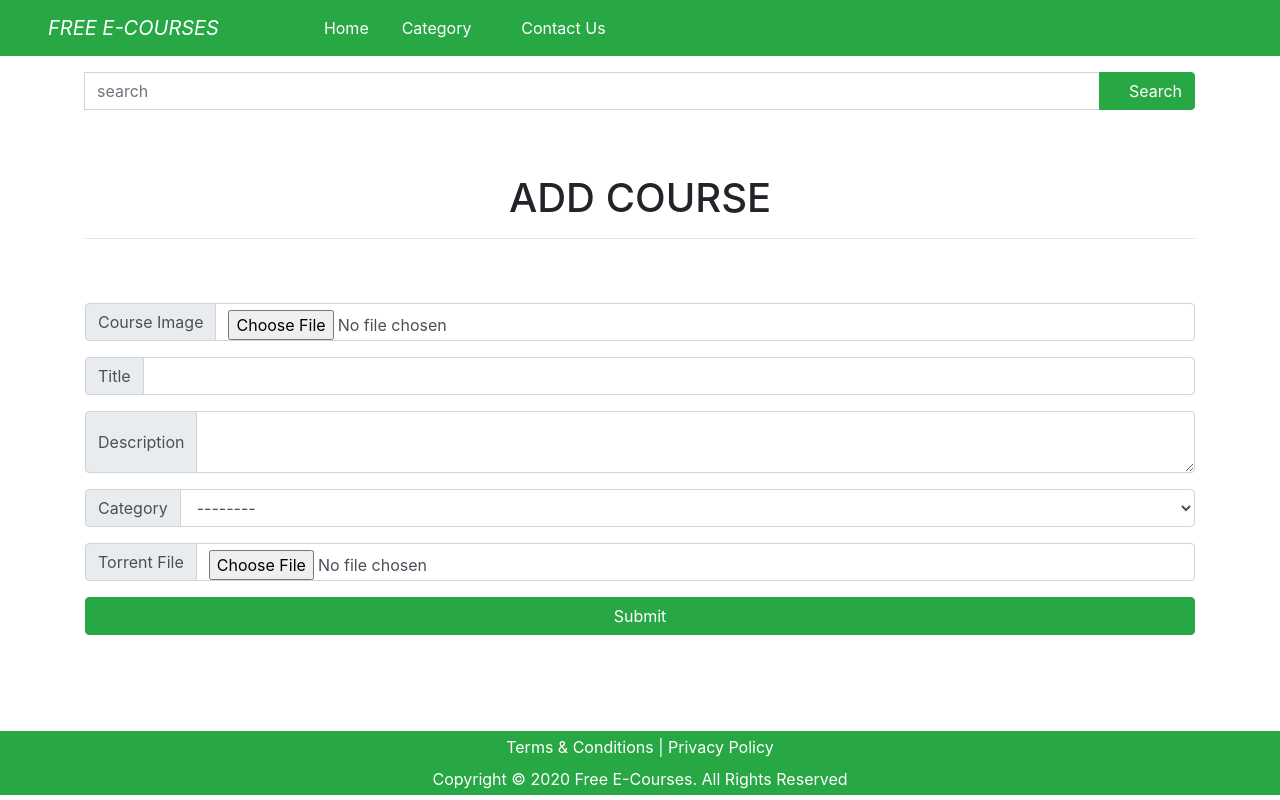
After one commit to danielafriyie/free_e_courses, a Django app: page /add-course/ in a window 1280 px wide. The commit adds this page. Run offline with Django 3.2, Linux system fonts and the light colour scheme; the visitor is signed in with stand-in values (Sample User, id 1); data that the repository does not hold is empty; some libraries are stand-ins or nearby versions; some web fonts are replaced.

Commit message:
added binary field

```diff
--- a/courses/models.py
+++ b/courses/models.py
@@ -15,11 +15,14 @@ course_category = [
 
 class ECourses(models.Model):
     image = models.ImageField(upload_to='pictures/courses/%Y/%m/%d/', blank=True, null=True)
+    image_binary = models.BinaryField(blank=True, null=True, editable=True)
+    image_link = models.CharField(max_length=255, blank=True, null=True)
     title = models.CharField(max_length=255)
     description = models.TextField()
     category = models.CharField(max_length=50, choices=course_category)
     torrent_file = models.FileField(upload_to='torrent/%Y/%m/%d/', blank=True, null=True)
     torrent_link = models.CharField(max_length=255, blank=True, null=True)
+    torrent_binary = models.BinaryField(blank=True, null=True, editable=True)
     date = models.DateTimeField()
 
     def __str__(self):
--- /dev/null
+++ b/courses/signals.py
@@ -0,0 +1,4 @@
+from django.db.models.signals import post_save
+from django.dispatch import receiver
+
+from .models import ECourses
--- /dev/null
+++ b/courses/templates/courses/add_course.html
@@ -0,0 +1,79 @@
+{% extends 'base.html' %}
+{% block title %} Add Course | Free E-Courses {% endblock title %}
+
+{% block content %}
+    <section id="add-course" class="py-5">
+        <div class="container">
+            <div class="row">
+                <div class="col">
+                    <h1 class="text-uppercase text-center">add course</h1>
+                    <hr>
+                </div>
+            </div>
+            {% include 'partials/_alert.html' %}
+            <div class="row py-5">
+                <div class="col">
+                    <div>
+                        <form action="{% url 'courses:add_course' %}" method="post" enctype="multipart/form-data">
+                            {% csrf_token %}
+                            <div class="input-group mb-3">
+                                <div class="input-group-prepend">
+                                    <label for="image" class="input-group-text">
+                                        Course Image
+                                    </label>
+                                </div>
+                                <input type="file" id="image" name="image" class="form-control" required>
+                            </div>
+                            <div class="input-group mb-3">
+                                <div class="input-group-prepend">
+                                    <label for="title" class="input-group-text">
+                                        Title
+                                    </label>
+                                </div>
+                                <input type="text" id="title" name="title" class="form-control" required>
+                            </div>
+                            <div class="input-group mb-3">
+                                <div class="input-group-prepend">
+                                    <label for="desc" class="input-group-text">
+                                        Description
+                                    </label>
+                                </div>
+                                <textarea id="desc" name="desc" class="form-control" required></textarea>
+                            </div>
+                            <div class="input-group mb-3">
+                                <div class="input-group-prepend">
+                                    <label for="cat" class="input-group-text">
+                                        Category
+                                    </label>
+                                </div>
+                                <select type="file" id="cat" name="cat" class="form-control" required>
+                                    <option value="">--------</option>
+                                    <option value="Academics">Academics</option>
+                                    <option value="Business">Business</option>
+                                    <option value="Design">Design</option>
+                                    <option value="Development">Development</option>
+                                    <option value="Health & Fitness">Health & Fitness</option>
+                                    <option value="IT & Software">IT & Software</option>
+                                    <option value="Marketing">Marketing</option>
+                                    <option value="Music">Music</option>
+                                    <option value="Office Productivity">Office Productivity</option>
+                                </select>
+                            </div>
+                            <div class="input-group mb-3">
+                                <div class="input-group-prepend">
+                                    <label for="torrent" class="input-group-text">
+                                        Torrent File
+                                    </label>
+                                </div>
+                                <input type="file" id="torrent" name="torrent" class="form-control" required>
+                            </div>
+                            <div>
+                                <input type="submit" value="Submit" class="btn btn-success btn-block">
+                            </div>
+                        </form>
+                    </div>
+                </div>
+            </div>
+        </div>
+    </section>
+{% endblock content %}
--- a/courses/urls.py
+++ b/courses/urls.py
@@ -9,5 +9,6 @@ urlpatterns = [
     path('category/', views.category_filter, name='category'),
     path('contact/', views.contact, name='contact'),
     path('terms/', views.terms_condition, name='terms_condition'),
-    path('privacy/', views.privacy, name='privacy')
+    path('privacy/', views.privacy, name='privacy'),
+    path('add-course/', views.add_course, name='add_course')
 ]
--- a/courses/views.py
+++ b/courses/views.py
@@ -2,6 +2,7 @@ from django.shortcuts import render, get_object_or_404, redirect
 from django.views.generic import View
 from django.core.paginator import Paginator
 from django.contrib import messages as msg
+from django.contrib.auth.decorators import login_required
 
 from .models import ECourses, Contact
 
@@ -82,3 +83,26 @@ def terms_condition(request):
 
 def privacy(request):
     return render(request, 'courses/privacy_policy.html')
+
+
+@login_required
+def add_course(request):
+    user = request.user
+    if user.is_superuser:
+        if request.method == 'POST':
+            image = bytearray(request.FILES['image']),
+            title = request.POST['title']
+            des = request.POST['desc']
+            cat = request.POST['cat']
+            torrent = bytearray(request.FILES['torrent'])
+
+            ECourses.objects.create(
+                image_binary=image,
+                title=title,
+                description=des,
+                category=cat,
+                torrent_binary=torrent
+            )
+            msg.success(request, 'Course added successfully')
+            return redirect('courses:add_course')
+        return render(request, 'courses/add_course.html')
```
Also changed, not shown: courses/templates/courses/category_filter.html (+16 -4 lines), courses/templates/courses/index.html (+16 -4 lines), courses/blob_test/arm.PNG (added), 1 other file.
